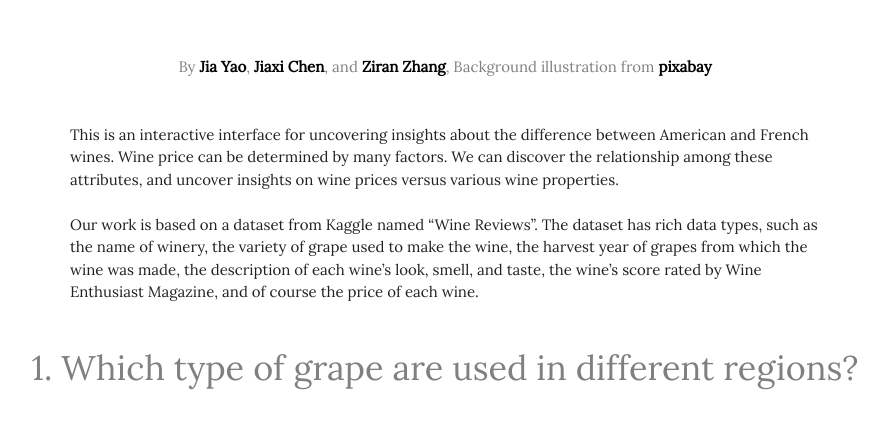
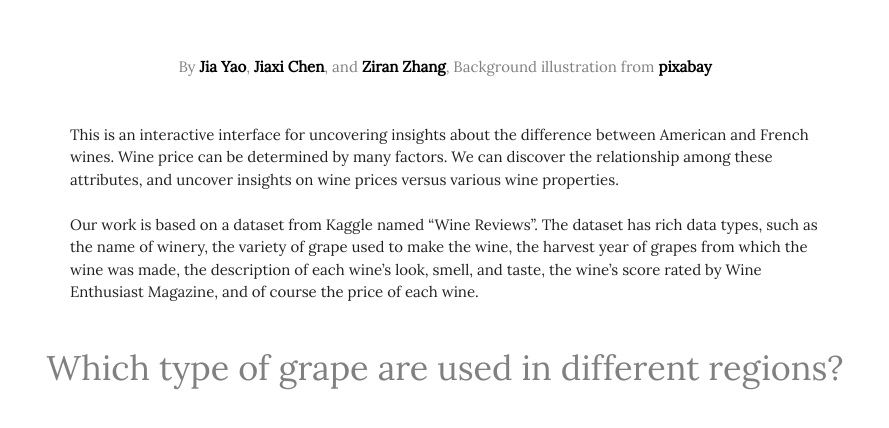
Before and after one commit to Jia-Yao/Wine-DataViz, a plain HTML site: page index.html in a window 1280 px wide. Shown: the part 309-737 px from the top of the page, without its empty margins (195-1084 px from the left). Drawn offline with nearby package versions, Linux system fonts and the light colour scheme; a script that the page names is missing.

Commit message:
Minor change

```diff
--- a/index.html
+++ b/index.html
@@ -35,7 +35,7 @@
   </p>
 
   <h4 class="center gray">
-    1. Which type of grape are used in different regions?
+    Which type of grape are used in different regions?
   </h4>
 
   <p class="limited-width">
```
